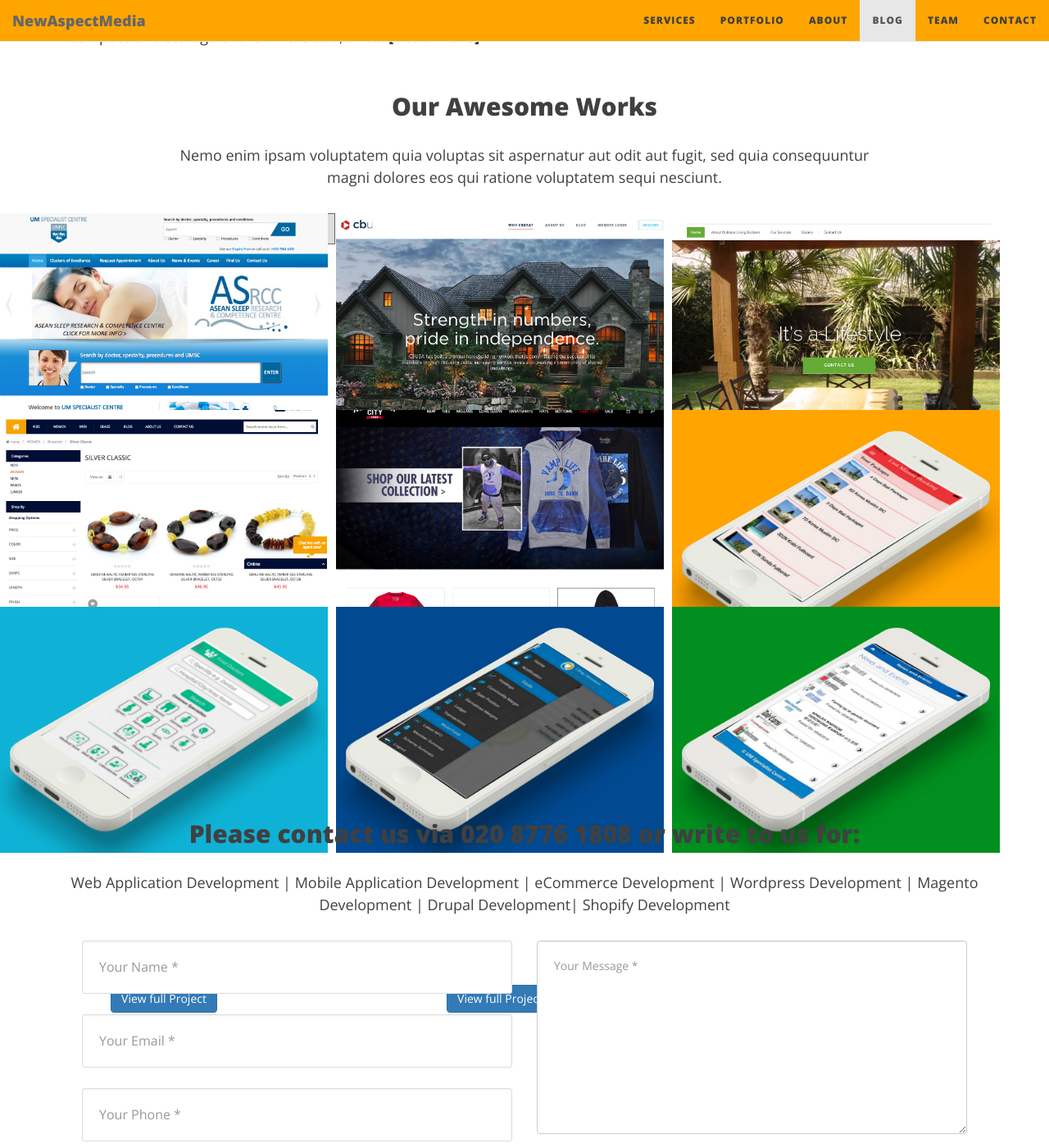
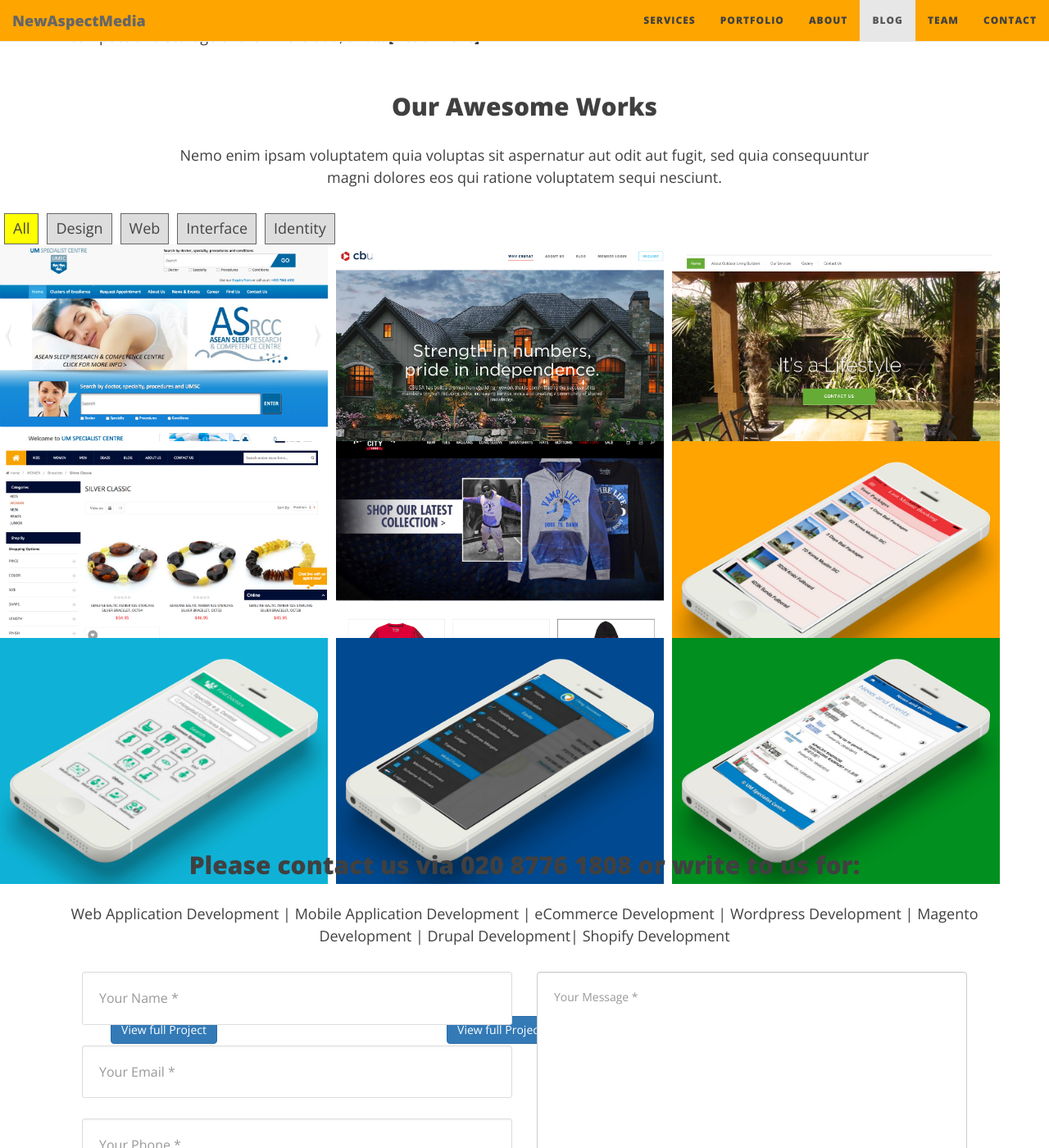
Before and after one commit to newmedia77/appxnam, a Jekyll site: the page built from index.html, in a window 1280 px wide and 1400 px high, scrolled down 3491 px. Shown: the whole window at 82% size. Built offline with Jekyll 4.4.1, drawn with Linux system fonts in a browser that asks for light colours; nearby versions of some CDN libraries; the list of posts is cut into pages by our own code.

Commit message:
andreas
grid

```diff
--- a/css/style.css
+++ b/css/style.css
@@ -620,7 +620,7 @@
 #filter a { background: #ddd; border: 1px solid #666; text-decoration: none; padding: 5px 10px;}
 #filter a.active {background: yellow;}
 
-#pgrid {clear: both; position: relative}
+#grid {clear: both; position: relative}
 .portfolio-item {min-width: 20%; height: 230px; background: grey; float: left; margin-right: 10px; margin-bottom: 10px; color: #fff; font-size: 60px; text-align: center; line-height: 230px; cursor: default;}
 
 /* =-=-=-=-=-=-= Case study section =-=-=-=-=-=-= */
```
